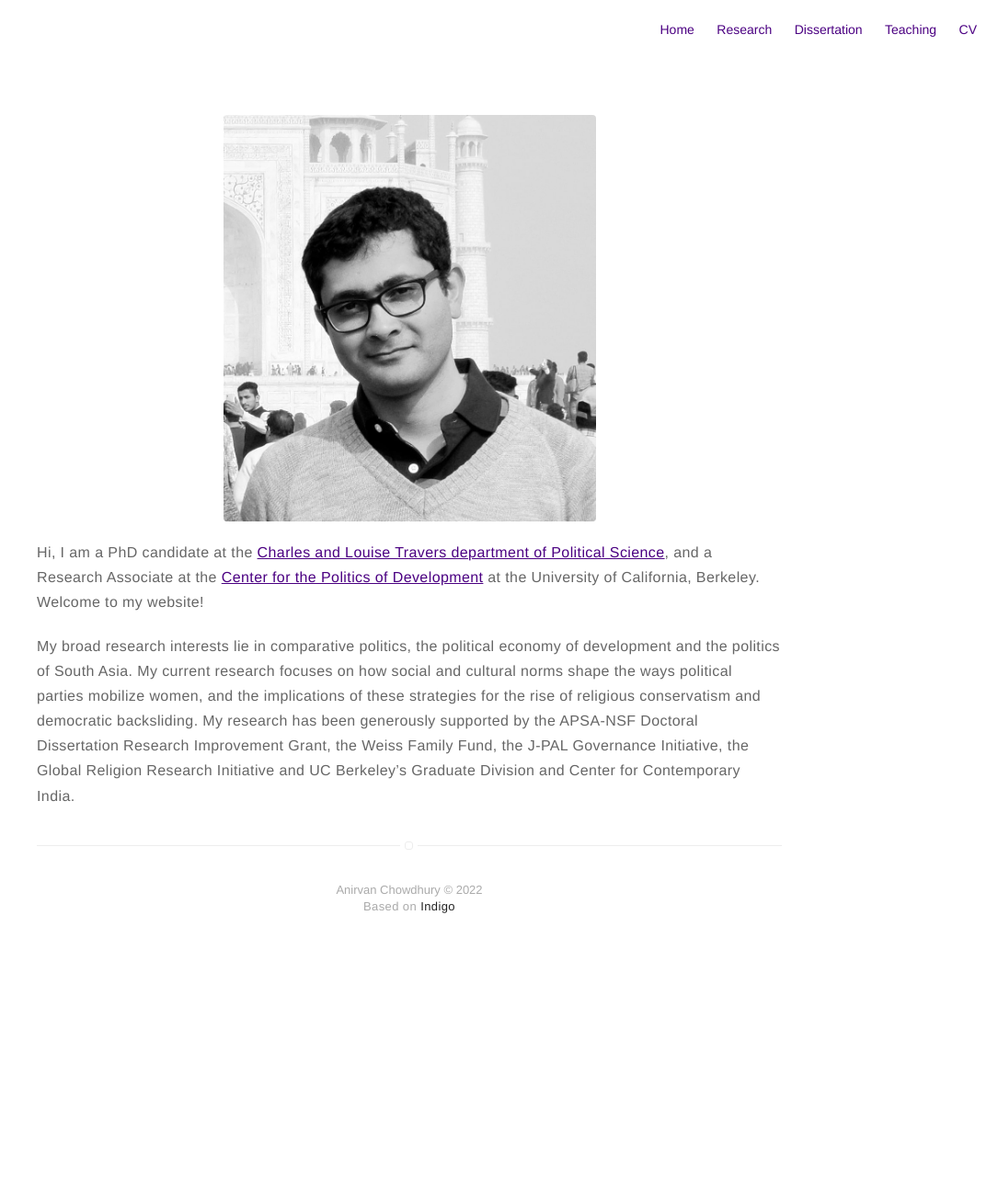
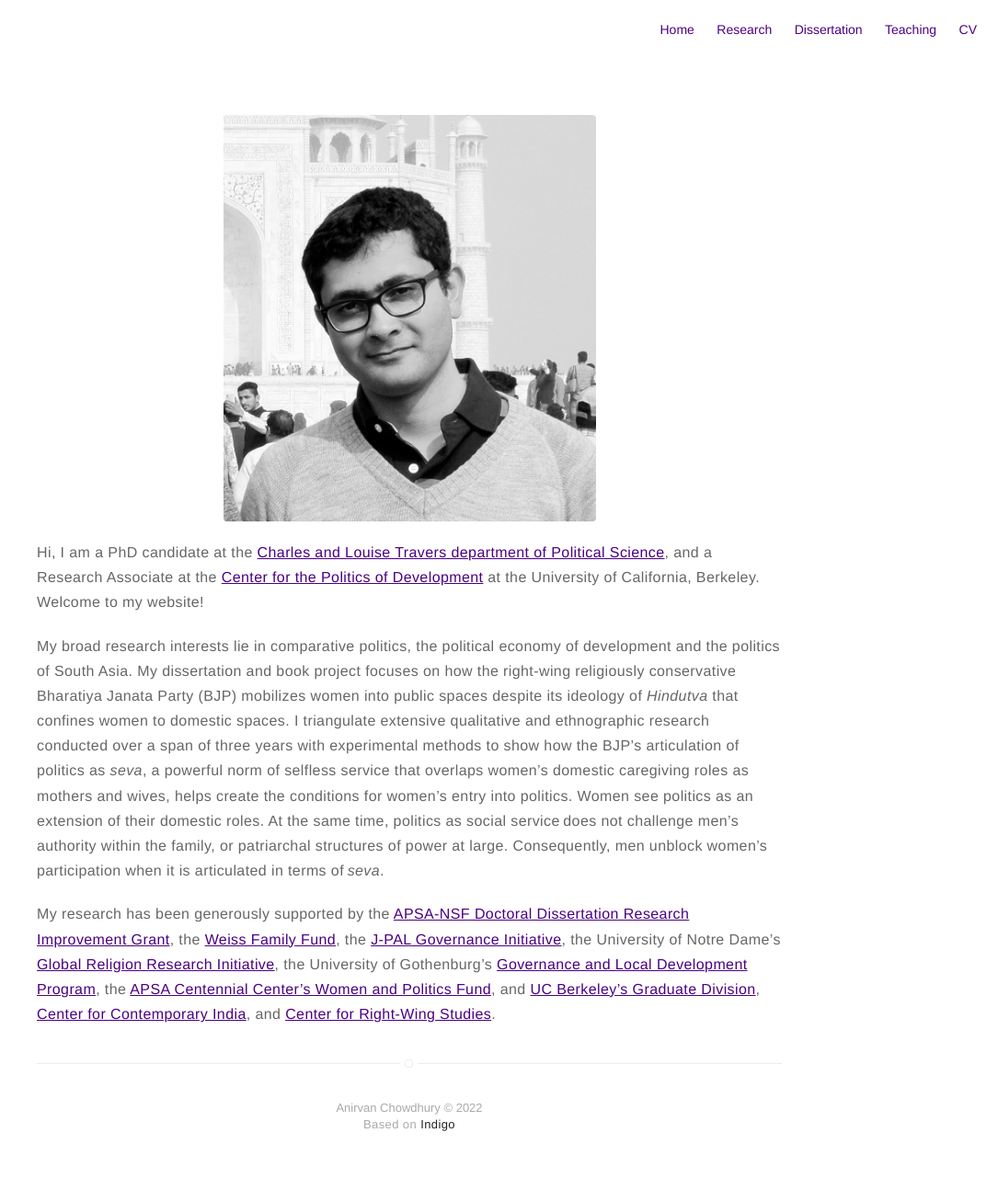
Before and after one commit to anirvanchowdhury/anirvanchowdhury.github.io, a Jekyll site: the page built from about.md, in a window 1280 px wide. Shown: the whole page at 92% size, without its empty margins (195-1280 px from the left). Built offline with Jekyll 4.4.1, drawn with Linux system fonts in a browser that asks for light colours; before the commit the page ends 1057 px from its top, so only the background shows below that.

Commit message:
Update about.md

```diff
--- a/about.md
+++ b/about.md
@@ -6,7 +6,9 @@ layout: page
 
 Hi, I am a PhD candidate at the [Charles and Louise Travers department of Political Science](http://polisci.berkeley.edu/), and a Research Associate at the [Center for the Politics of Development](http://cpd.berkeley.edu/) at the University of California, Berkeley. Welcome to my website!
 
-My broad research interests lie in comparative politics, the political economy of development and the politics of South Asia. My current research focuses on how social and cultural norms shape the ways political parties mobilize women, and the implications of these strategies for the rise of religious conservatism and democratic backsliding. My research has been generously supported by the APSA-NSF Doctoral Dissertation Research Improvement Grant, the Weiss Family Fund, the J-PAL Governance Initiative, the Global Religion Research Initiative and UC Berkeley's Graduate Division and Center for Contemporary India.
+My broad research interests lie in comparative politics, the political economy of development and the politics of South Asia. My dissertation and book project focuses on how the right-wing religiously conservative Bharatiya Janata Party (BJP) mobilizes women into public spaces despite its ideology of _Hindutva_ that confines women to domestic spaces. I triangulate extensive qualitative and ethnographic research conducted over a span of three years with experimental methods to show how the BJP's articulation of politics as _seva_, a powerful norm of selfless service that overlaps women's domestic caregiving roles as mothers and wives, helps create the conditions for women's entry into politics. Women see politics as an extension of their domestic roles. At the same time, politics as social service does not challenge men’s authority within the family, or patriarchal structures of power at large. Consequently, men unblock women’s participation when it is articulated in terms of _seva_.
+
+My research has been generously supported by the [APSA-NSF Doctoral Dissertation Research Improvement Grant](https://www.apsanet.org/ddrig), the [Weiss Family Fund](https://bfi.uchicago.edu/the-weiss-fund/), the [J-PAL Governance Initiative](https://www.povertyactionlab.org/initiative/governance-initiative), the University of Notre Dame's [Global Religion Research Initiative](https://grri.nd.edu/), the University of Gothenburg's [Governance and Local Development Program](https://gld.gu.se/), the [APSA Centennial Center's Women and Politics Fund](https://connect.apsanet.org/centennialcenter/research-grants/), and [UC Berkeley's Graduate Division](https://grad.berkeley.edu/), [Center for Contemporary India](https://indiacenter.berkeley.edu/), and [Center for Right-Wing Studies](https://crws.berkeley.edu/).
 
 <!---
 ### Research
```
